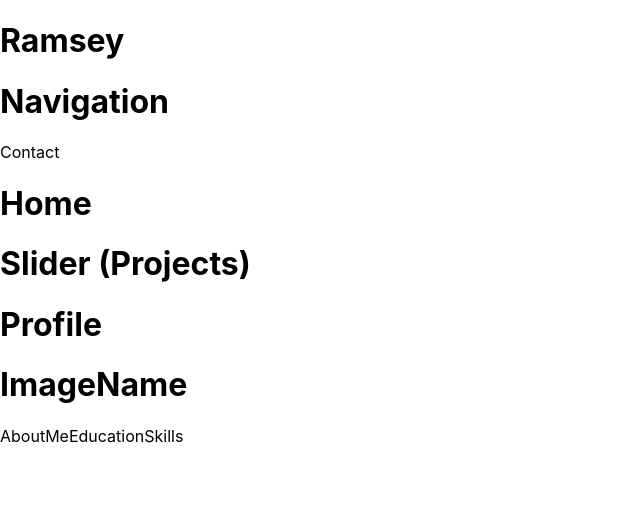
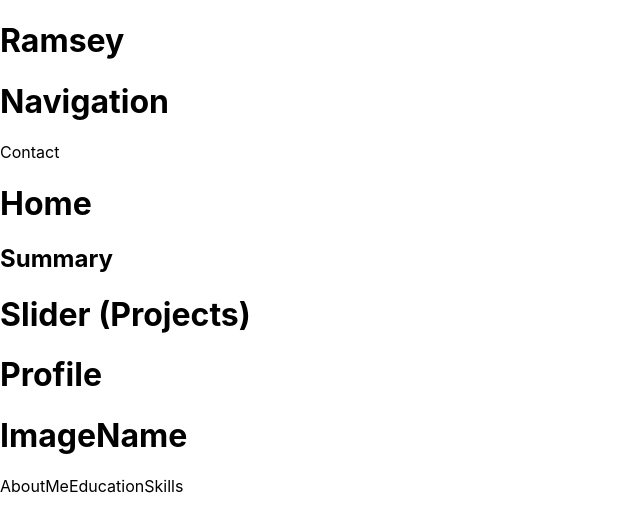
Before and after one commit to rgavin1/Portfolio, a React (Create React App) app: page / in a window 1280 px wide. Shown: the top 532 px of the page, without its empty margins (0-640 px from the left). Built offline with nearby package versions, Linux system fonts and the light colour scheme.

Commit message:
preformatting added

```diff
--- a/src/App.tsx
+++ b/src/App.tsx
@@ -1,13 +1,13 @@
 import React from "react";
-import "./App.css";
 
 import { Navbar, Sidebar } from "./components";
 import { Home } from "./pages";
 
 const App: React.FC = () => {
   return (
-    <div>
+    <div className="flex">
       <Navbar />
+      {/* React Routing Here */}
       <Home />
       <Sidebar />
     </div>
--- a/src/pages/Home.tsx
+++ b/src/pages/Home.tsx
@@ -6,6 +6,7 @@ const Home: React.FC = () => {
   return (
     <>
       <h1>Home</h1>
+      <h2>Summary</h2>
       <Slider />
     </>
   );
```
